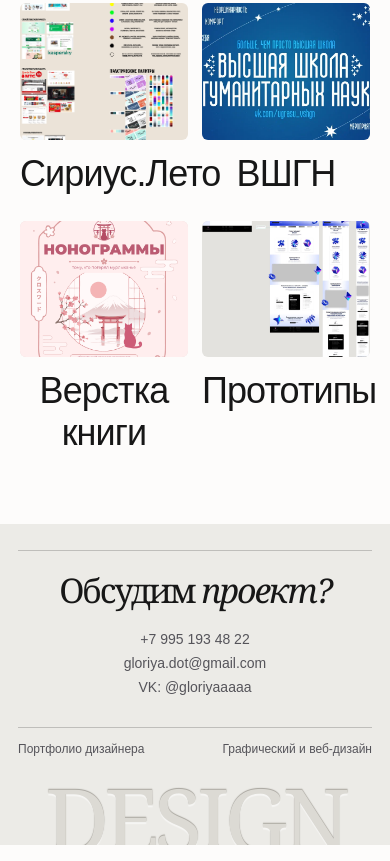
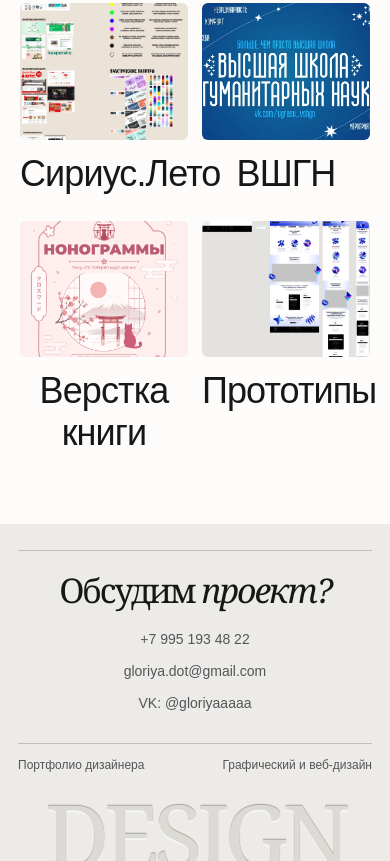
Before and after one commit to zzaitsevartem/gloria-designer, a plain HTML site: page index.html in a window 390 px wide. Shown: the part 854-1715 px from the top of the page. Drawn offline with Linux system fonts and the light colour scheme.

Commit message:
Fix footer contacts and Russian favicon

```diff
--- a/css/style.css
+++ b/css/style.css
@@ -145,8 +145,9 @@ h1, .work h2, .footer h2 {
 }
 
 .footer h2 { font-size: clamp(42px, 6vw, 100px); }
+.footer-contact { display: flex; flex-direction: column; align-items: flex-end; gap: 8px; text-align: right; }
 .footer-contact p { margin-bottom: 12px; color: var(--muted); font-size: 14px; }
-.footer-contact a { display: inline; padding: 0; background: transparent; color: inherit; font-size: inherit; text-decoration: none; }
+.footer-contact a { display: inline-block; padding: 0; background: transparent; color: inherit; font-size: inherit; text-decoration: none; }
 .footer-contact a:hover { text-decoration: underline; }
 
 .footer-bottom {
@@ -388,7 +389,7 @@ html { scroll-behavior: smooth; }
   .footer { padding-inline: 18px; }
   .footer-top { align-items: center; flex-direction: column; text-align: center; }
   .footer-top h2 { font-size: 34px !important; }
-  .footer-contact { text-align: center; }
+  .footer-contact { align-items: center; text-align: center; }
   .footer-word { font-size: 25cqw; }
   .fct-pair { gap: 8px; }
 }
```
Also changed, not shown: img/favicon.svg.
